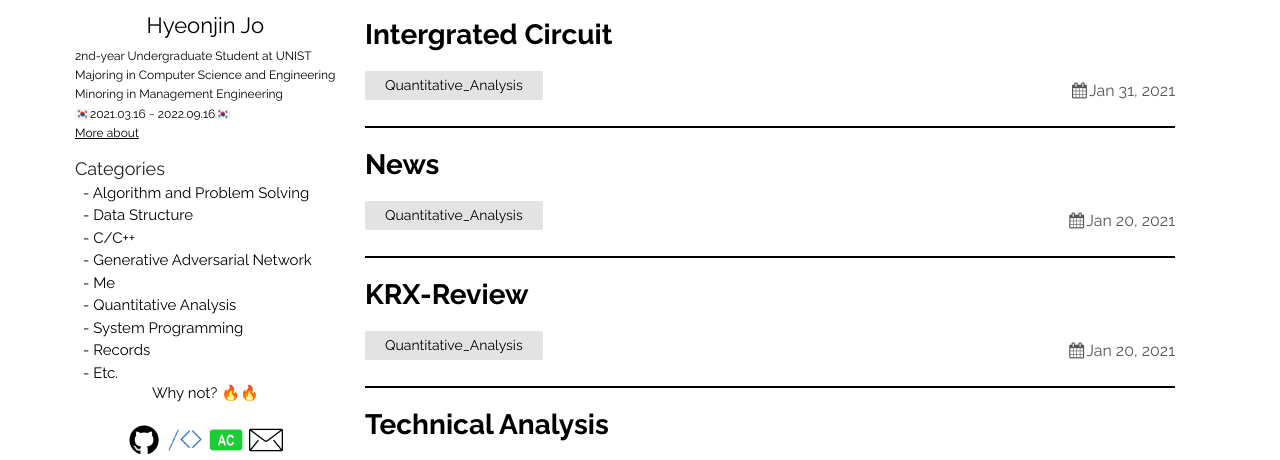
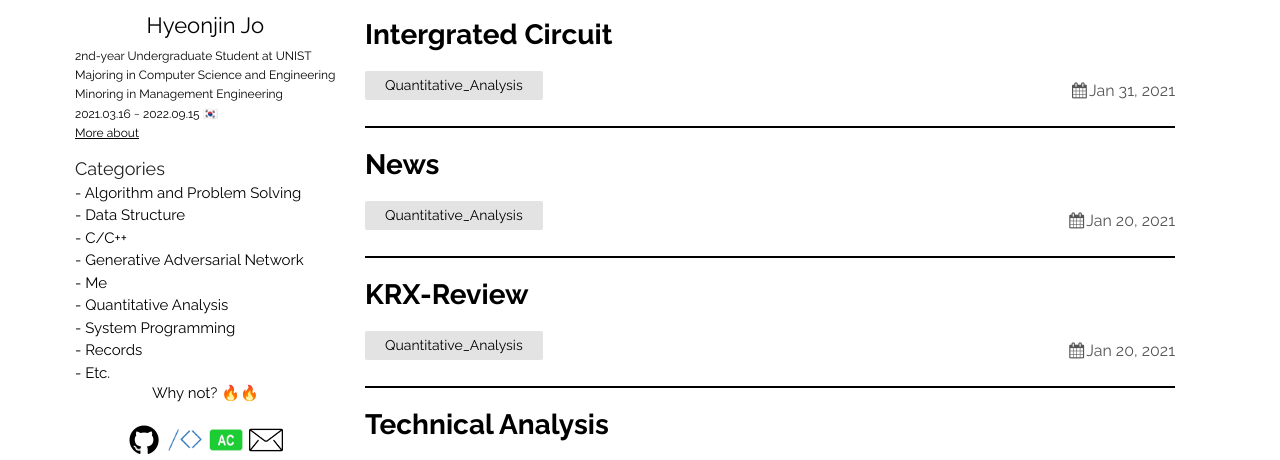
Before and after one commit to thinkin9/thinkin9.github.io, a Jekyll site: the page built from index.md, in a window 1280 px wide. Shown: the part 207-667 px from the top of the page. Built offline with Jekyll 4.4.1, drawn with Linux system fonts in a browser that asks for light colours.

Commit message:
20210219

```diff
--- a/_layouts/default.html
+++ b/_layouts/default.html
@@ -22,7 +22,7 @@
         2nd-year Undergraduate Student at UNIST<br>
         Majoring in Computer Science and Engineering<br>
         Minoring in Management Engineering<br>
-        &#127472;&#127479;2021.03.16 ~ 2022.09.16&#127472;&#127479;<br>
+        2021.03.16 ~ 2022.09.15 &#127472;&#127479;<br>
         <a href="/me/2020/05/05/About-me.html"><u>More about</u></a>
       </p>
       <div class="site-category">
--- a/_sass/plain.scss
+++ b/_sass/plain.scss
@@ -270,12 +270,7 @@ main {
   text-decoration: none;
   line-height: 1.5;
   align-self: normal;
-  @media screen and (max-width: $mobileW) {
-    padding: 10vh 0;
-  }
-  @media screen and (min-width: $mobileW + 1) {
-    max-width: 285px;
-  }
+  width: 260.52px;
   li {
     position: relative;
     display: inline;
@@ -287,7 +282,7 @@ main {
     font-size: 15px;
     text-decoration: none;
     position: relative;
-    margin-left: 8px;
+    //margin-left: 8px;
     padding: 0;
   }
   li ul {
```
